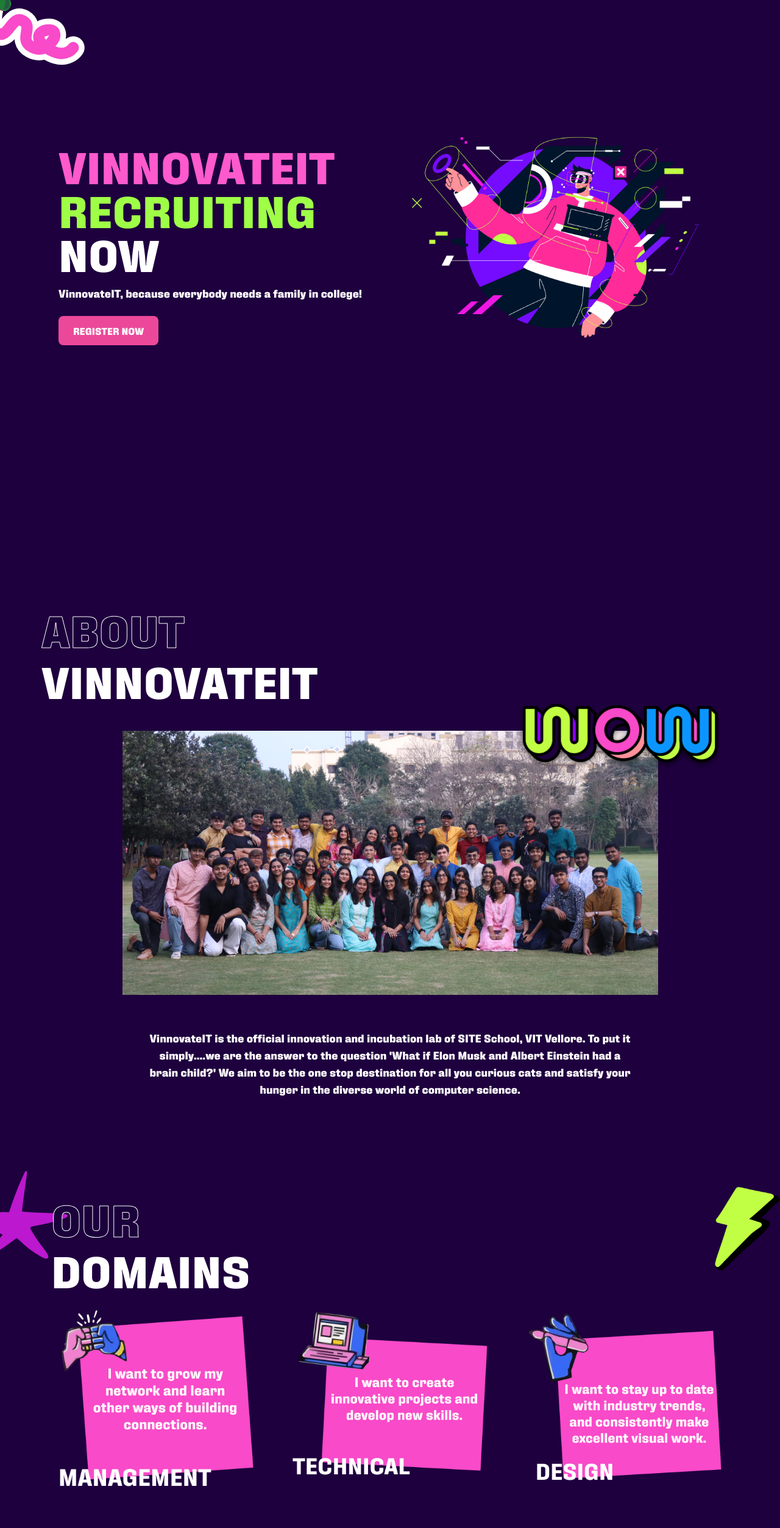
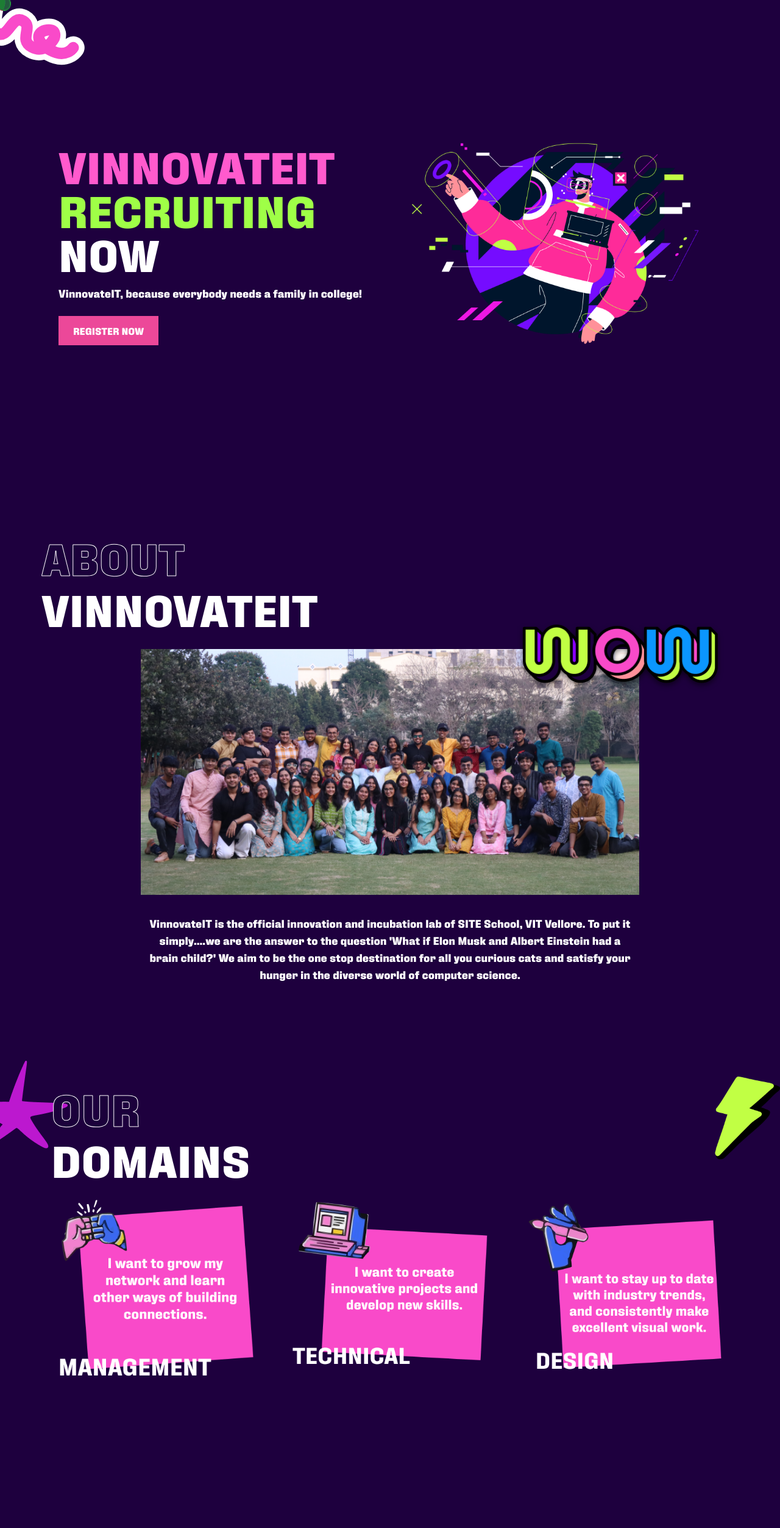
Before and after one commit to vinnovateit/Recruitments2024, a Next.js app: page / in a window 1280 px wide. Shown: the top 2505 px of the page at 61% size. Built offline with nearby package versions, Linux system fonts and the light colour scheme.

Commit message:
feat: landing page frontend final fix

```diff
--- a/src/app/page.tsx
+++ b/src/app/page.tsx
@@ -8,7 +8,7 @@
   return (
     <body className="cursor-none "style={{ backgroundColor: "#1E003E" }}>
       <CustomCursor/>
-      <div className="mb-32">
+      <div className="mb-16">
         <Landingpage />
       </div>
       <AboutUs />
--- a/src/app/thank-you/page.tsx
+++ b/src/app/thank-you/page.tsx
@@ -103,7 +103,7 @@
       {/* Left Image */}
       <div
         ref={leftImageRef}
-        className="fixed left-0 top-1/2 -translate-y-1/2 hidden sm:block"
+        className="absolute left-0 top-1/2 -translate-y-1/2 hidden sm:block"
       >
         <Image
           src={illustration2}
@@ -116,7 +116,7 @@
       {/* Right Image */}
       <div
         ref={rightImageRef}
-        className="fixed right-0 top-1/2 -translate-y-1/2 hidden sm:block"
+        className="absolute right-0 top-1/2 -translate-y-1/2 hidden sm:block"
       >
         <Image
           src={illustration1}
@@ -146,7 +146,7 @@
           ref={socialsRef}
           className="mt-10"
         >
-          <ul className="flex gap-6 md:gap-8 lg:gap-10">
+          <ul className="flex gap-6 md:gap-8 lg:gap-10 cursor-none">
             <li>
               <Link
                 href="https://www.instagram.com/vinnovateit/"
@@ -188,7 +188,7 @@
           className="mt-10"
         >
           <Link href="/">
-            <button className="px-4 py-2 sm:px-6 sm:py-3 text-base sm:text-lg font-semibold text-white bg-purple-600 rounded-lg shadow-lg hover:bg-purple-700 transition">
+            <button className="px-4 py-2 sm:px-6 sm:py-3 text-base sm:text-lg font-semibold text-white bg-purple-600 rounded-lg shadow-lg hover:bg-purple-700 transition pointer-events-none">
               Go Back to Home
             </button>
           </Link>
--- a/src/components/Aboutus.tsx
+++ b/src/components/Aboutus.tsx
@@ -7,7 +7,6 @@
 import Graphic from "../../public/assets/8.png";
 import Wow from "../../public/assets/Group.png";
 
-// Register the ScrollTrigger plugin
 if (typeof window !== "undefined") {
   gsap.registerPlugin(ScrollTrigger);
 }
@@ -19,7 +18,6 @@
   const image2URL = Graphic.src;
   const image3URL = Wow.src;
 
-  // Create refs for all animated elements
   const imageRef = useRef(null);
   const overlayImageRef = useRef(null);
   const sectionRef = useRef(null);
@@ -29,10 +27,8 @@
   const starGraphicRef = useRef(null);
 
   useEffect(() => {
-    // Make sure GSAP is only run on client-side
     if (typeof window === "undefined") return;
 
-    // Initial states
     gsap.set(imageRef.current, {
       scaleX: 0,
       transformOrigin: "center left",
@@ -62,50 +58,38 @@
       rotation: -180
     });
 
-    // Create a master timeline
     const tl = gsap.timeline({
       scrollTrigger: {
         trigger: sectionRef.current,
-        start: "top center",
+        start: "top bottom",
         toggleActions: "play none none none"
       }
     });
 
-    // Animation sequence with faster durations
     tl
-      // 1. First animate the "ABOUT" title - reduced from 0.4 to 0.3
       .to(titleAboutRef.current, {y: 0, opacity: 1, duration: 0.3, ease: "power2.out"})
-
-      // 2. Then animate the "VINNOVATEIT" title - reduced from 0.4 to 0.3
       .to(titleVinnovateRef.current, {y: 0, opacity: 1, duration: 0.3, ease: "power2.out"})
-
-      // 3. Horizontal unfurling animation - reduced from 2.2 to 1.6
       .to(imageRef.current, {
         duration: 1.6,
         scaleX: 1,
         opacity: 1,
         ease: "power2.out",
       }, "-=0.2")
-      // Reduced from 1.0 to 0.7
       .to(imageRef.current, {
         filter: "brightness(1) contrast(1)",
         duration: 0.7,
         ease: "power1.out",
       }, "-=0.8")
-      // Reduced from 0.3 to 0.2
       .to(imageRef.current, {
         scaleX: 1.02,
         duration: 0.2,
         ease: "power1.in",
       }, "-=0.1")
-      // Reduced from 0.2 to 0.15
       .to(imageRef.current, {
         scaleX: 1,
         duration: 0.15,
         ease: "elastic.out(1, 0.5)",
       })
-
-      // 4. Stamp effect - reduced from 0.4 to 0.3
       .to(overlayImageRef.current, {
         opacity: 1,
         scale: 1,
@@ -115,32 +99,20 @@
         onStart: () => {
           gsap.to(imageRef.current, {
             x: 5,
-            duration: 0.08, // Reduced from 0.1 to 0.08
+            duration: 0.08,
             repeat: 1,
             yoyo: true,
             ease: "none"
           });
         }
       }, "-=0.1")
-
-      // 5. Paragraph text reveal - reduced from 1.0 to 0.7
       .to(paragraphRef.current, {
         y: 0,
         opacity: 1,
         duration: 0.7,
         ease: "power2.out"
-      }, "-=0.2")
+      }, "-=0.2");
 
-      // 6. Star graphic animation - reduced from 0.8 to 0.6
-      .to(starGraphicRef.current, {
-        scale: 1,
-        opacity: 1,
-        rotation: 0,
-        duration: 0.6,
-        ease: "back.out(1.7)"
-      }, "-=0.4");
-
-    // Cleanup function
     return () => {
       if (tl.scrollTrigger) {
         tl.scrollTrigger.kill();
@@ -153,11 +125,10 @@
     <section
       id="aboutus"
       ref={sectionRef}
-      className="flex h-screen w-full flex-col items-center justify-center font-Fixture "
+      className="flex w-full flex-col items-center justify-start font-Fixture pb-16 md:pb-24" // Added bottom padding
     >
-      <div className="hidden md:block h-0 md:h-[10vh] w-full bg-transparent md:mt-10"/>
-      <div className="relative">
-        <div className="ml-9 max-w-[80vw] pt-3 md:pl-8 md:pt-10 md:mt-[3.5rem] ">
+      <div className="relative w-full">
+        <div className="ml-9 pt-3 md:pl-8">
           <div
             ref={titleAboutRef}
             className="font-outline-2 text-4xl md:text-6xl lg:text-7xl font-bold text-specpurple"
@@ -173,12 +144,12 @@
         </div>
 
         <div className="relative">
-          <div className="mt-12 flex justify-center px-14 overflow-hidden">
+          <div className="mt-8 flex justify-center px-14 overflow-hidden">
             <img
               ref={imageRef}
               src={image1URL}
               alt="group-photo"
-              className="transform-gpu will-change-transform"
+              className="transform-gpu will-change-transform max-w-full md:max-w-[70%]" // Added max-width control
             />
           </div>
 
@@ -202,20 +173,13 @@
         <div>
           <p
             ref={paragraphRef}
-            className="text-mono ml-10 mr-10 mt-14 text-center text-sm font-bold text-white md:ml-60 md:mr-60 md:text-lg"
+            className="text-mono ml-10 mr-10 mt-8 text-center text-sm font-bold text-white md:ml-60 md:mr-60 md:text-lg"
           >
             {
               "VinnovateIT is the official innovation and incubation lab of SITE School, VIT Vellore. To put it simply....we are the answer to the question 'What if Elon Musk and Albert Einstein had a brain child?' We aim to be the one stop destination for all you curious cats and satisfy your hunger in the diverse world of computer science."
             }
           </p>
         </div>
-
-        {/* <div
-          ref={starGraphicRef}
-          className="mt-12 w-20 md:w-32 md:mt-5"
-        >
-          <img src={image2URL} alt="star-graphic" />
-        </div> */}
       </div>
     </section>
   );
--- a/src/components/JoinOurCommunity.tsx
+++ b/src/components/JoinOurCommunity.tsx
@@ -156,7 +156,7 @@
         <Image
           src={illustration3}
           alt="sjdd"
-          className='relative top-0 md:h-16 md:w-16 lg:h-20 lg:w-20 xl:h-24 xl:w-24 h-9 w-9'
+          className='relative top-0 md:h-20 md:w-20 lg:h-24 lg:w-24 h-16 w-16'
         />
       </div>
       <div className="mt-12 sm:mt-24 flex justify-between">
--- a/src/components/domainsPage.tsx
+++ b/src/components/domainsPage.tsx
@@ -25,14 +25,12 @@
       gsap.registerPlugin(ScrollTrigger);
     }
     const initAnimations = () => {
-      // Initial setup for star
       gsap.set(starGraphicRef.current, {
         scale: 0,
         opacity: 0,
         rotation: -180
       });
 
-      // Star animation
       if (starGraphicRef.current) {
         gsap.to(starGraphicRef.current, {
           scale: 1,
@@ -140,8 +138,7 @@
 
   return (
     <div className="font-Fixture">
-      <div className="mt-16 md:mt-40 min-h-screen bg-[#1E003E] flex flex-col relative">
-        {/* Star positioned at the corner */}
+      <div className="mt-0 min-h-screen bg-[#1E003E] flex flex-col relative"> {/* Removed top margin */}
         <div
           ref={starGraphicRef}
           className="absolute top-0 left-0 w-20 md:w-32 mt-4 md:mt-8 opacity-0"
@@ -155,7 +152,7 @@
               <div className="ml-4">
                 <div
                   ref={ourTextRef}
-                  className="font-outline-2 text-4xl md:text-6xl lg:text-7xl font-bold text-specpurple  opacity-0"
+                  className="font-outline-2 text-4xl md:text-6xl lg:text-7xl font-bold text-specpurple opacity-0"
                 >
                   OUR
                 </div>
@@ -179,7 +176,7 @@
           </div>
         </div>
 
-        <div className="flex-grow w-full px-4 md:px-8 lg:px-20">
+        <div className="flex-grow w-full px-4 md:px-8 lg:px-20 pb-16"> {/* Added bottom padding */}
           <div className="grid grid-cols-1 md:grid-cols-2 lg:grid-cols-3 gap-8 justify-items-center">
             <div
               ref={addToCardsRef}
--- a/src/components/landingpage.tsx
+++ b/src/components/landingpage.tsx
@@ -60,11 +60,11 @@
   }, []);
 
   return (
-    <div className="min-h-screen relative font-Fixture">
+    <div className="relative font-Fixture">
       {/* SVG decoration */}
       <svg
         ref={svgRef}
-        className="absolute top-0 left-0 w-16 md:w-32 lg:w-40 ml-[-1.2vw]"
+        className="absolute top-0 left-0 w-24 md:w-32 lg:w-40 ml-[-1.2vw]"
         viewBox="0 0 129 95"
         fill="none"
         xmlns="http://www.w3.org/2000/svg"
@@ -102,17 +102,20 @@
             VinnovateIT, because everybody needs a family in college!
           </p>
           <Link href="/apply" className="group inline-block">
-            <button
-              ref={buttonRef}
-              className="z-10 mt-6 px-8 py-2 md:px-6 md:py-3 bg-pink-500 text-white uppercase font-bold rounded-none md:rounded-lg transition-all duration-200 group-hover:bg-[#9FFF47] group-hover:text-black hover:scale-110 pointer-events-none"
-            >
-              REGISTER NOW
-            </button>
+          <button
+  ref={buttonRef}
+  className="relative z-10 mt-6 px-8 py-2 md:px-6 md:py-3 bg-pink-500 text-white uppercase font-bold rounded-none transition-transform duration-200 hover:scale-110 overflow-hidden group pointer-events-none"
+>
+  <span className="relative z-10 group-hover:text-black">REGISTER NOW</span>
+  <span className="absolute inset-0 bg-[#9FFF47] transition-transform duration-300 ease-in-out scale-y-0 origin-bottom group-hover:scale-y-100"></span>
+</button>
+
+
           </Link>
         </div>
 
         {/* RIGHT IMAGE SECTION - added more top margin for mobile */}
-        <div className="relative md:w-1/2 flex justify-center mt-12 py-5 md:mt-0 overflow-hidden">
+        <div className="relative md:w-1/2 flex justify-center mt-12 pt-5 md:mt-0 overflow-hidden">
           <div ref={heroImageRef}>
             <Image
               src={heroImage}
```
